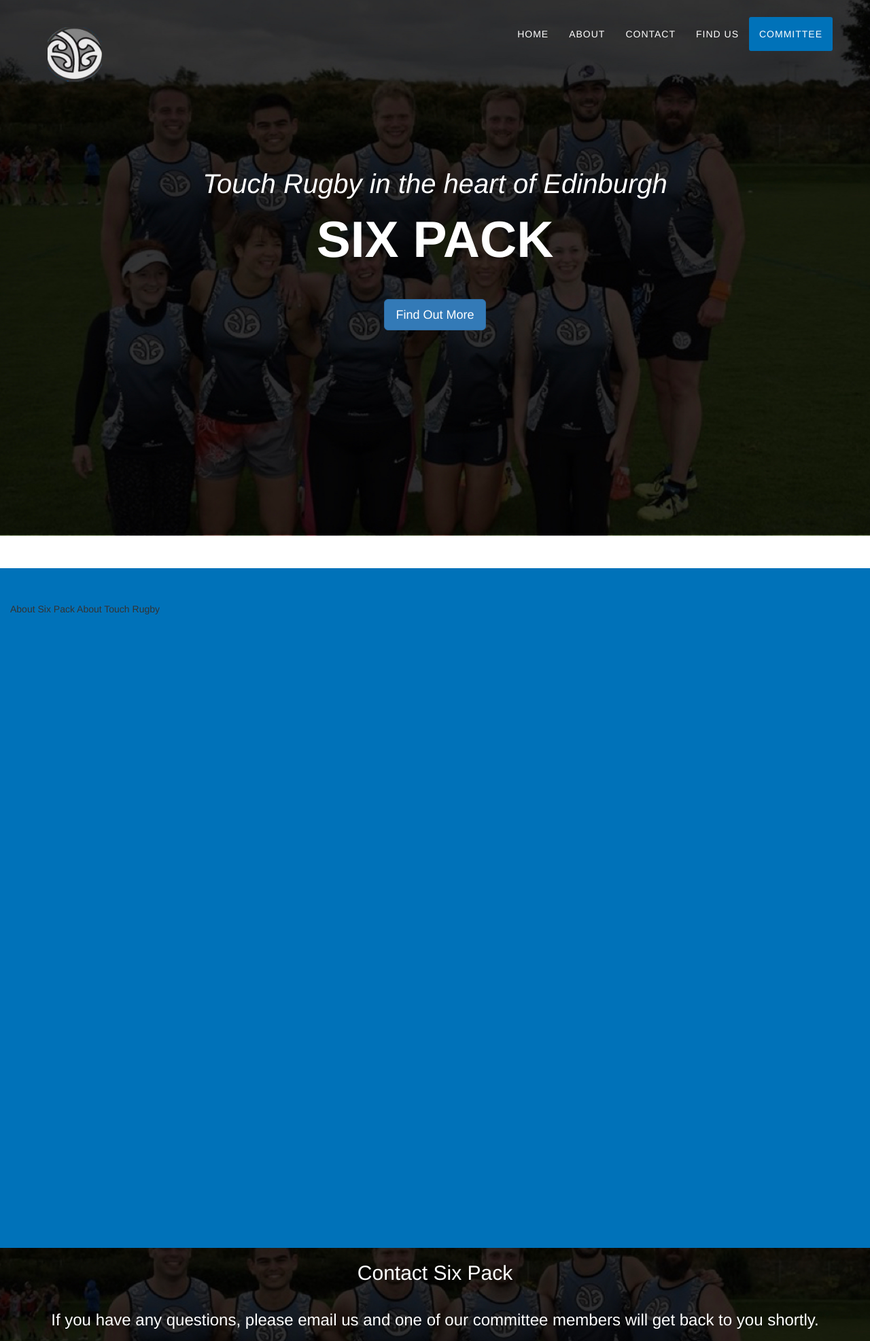
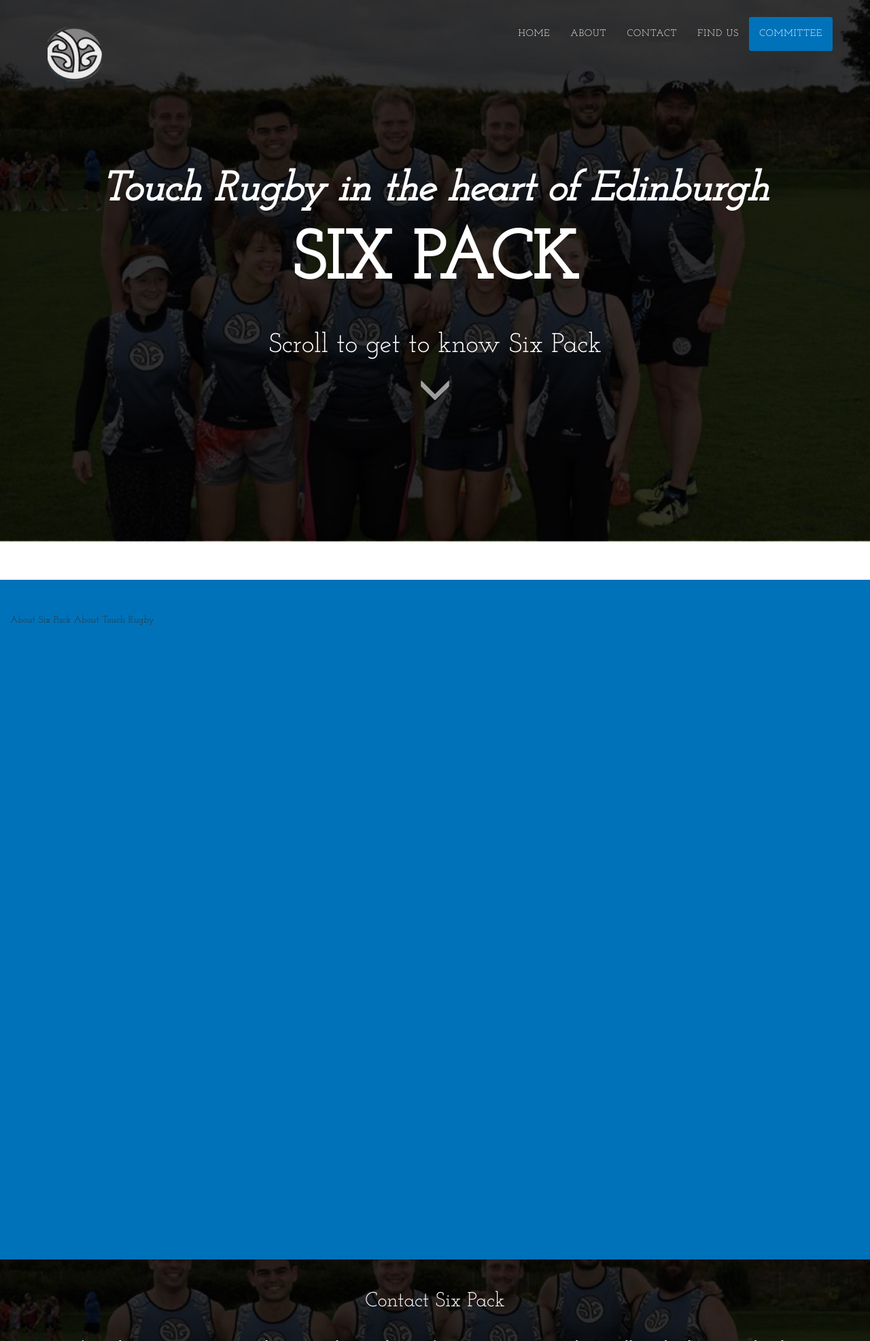
Before and after one commit to jwalkins/six_pack_touch, a PHP site: page / in a window 1280 px wide. Shown: the top 1973 px of the page at 68% size. Run offline with PHP 8.4, Linux system fonts and the light colour scheme; some libraries are stand-ins or nearby versions.

Commit message:
Fonts and Headers
- Added Google Fonts
- Removed header button and added flashing arrows

```diff
--- a/css/sytlesheet.css
+++ b/css/sytlesheet.css
@@ -1,17 +1,30 @@
 /*-------------------------------------
 [Master Stylesheet]
 
-  1. Navbar
-  2. Back to top arrow
-  3. Header
-  4. About
-  5. Contact Us
-  6. Find Us
-  7. Committee
+  1. Body Styles
+  2. Navbar
+  3. Back to top arrow
+  4. Header
+  5. About
+  6. Contact Us
+  7. Find Us
+  8. Committee
 -------------------------------------/*
 
 /* ==============================================
-  1. Navbar Styles
+  1. Body Styles - P, H1, H2 etc
+================================================*/
+
+body {
+  font-family: 'Josefin Slab', serif;
+}
+
+/* ==============================================
+  1. Body Styles - P, H1, H2 etc - END
+================================================*/
+
+/* ==============================================
+  2. Navbar Styles
 ================================================*/
 
 .navbar-custom {
@@ -22,7 +35,6 @@
 .navbar-custom .navbar-toggle {
   background-color: #0072b9;
   border: none;
-  font-family: "Montserrat", "Helvetica Neue", Helvetica, Arial, sans-serif;
   text-transform: uppercase;
   color: white;
   font-size: 12px;
@@ -38,7 +50,6 @@
 }
 
 .navbar-custom .nav li a {
-  font-family: "Montserrat", "Helvetica Neue", Helvetica, Arial, sans-serif;
   text-transform: uppercase;
   font-weight: 400;
   letter-spacing: 1px;
@@ -140,7 +151,11 @@
 }
 
 /* ==============================================
- 2. Back to top arrow
+ 2. Navbar Styles - END
+================================================*/
+
+/* ==============================================
+ 3. Back to top arrow
 ================================================*/
 
 /*Back to top CSS - remember JQuery too*/
@@ -198,11 +213,11 @@
 }
 
 /* ==============================================
-  2. Back to top arrow END
+  3. Back to top arrow END
 ================================================*/
 
 /* ==============================================
-  3. Header
+  4. Header
 ================================================*/
 header {
   background-image: url('../images/cover.jpeg');
@@ -221,16 +236,14 @@ header .intro-text {
   padding-bottom: 150px;
 }
 header .intro-text .intro-lead-in {
-  font-family: "Droid Serif", "Helvetica Neue", Helvetica, Arial, sans-serif;
   font-style: italic;
   font-size: 22px;
   line-height: 22px;
   margin-bottom: 25px;
 }
 header .intro-text .intro-heading {
-  font-family: "Montserrat", "Helvetica Neue", Helvetica, Arial, sans-serif;
   text-transform: uppercase;
-  font-weight: 700;
+  font-weight: 900;
   font-size: 50px;
   line-height: 50px;
   margin-bottom: 25px;
@@ -242,32 +255,92 @@ header .intro-text .intro-heading {
   }
   header .intro-text {
     padding-top: 100px;
-    padding-bottom: 200px;
+    padding-bottom: 100px;
   }
   header .intro-text .intro-lead-in {
-    font-family: "Droid Serif", "Helvetica Neue", Helvetica, Arial, sans-serif;
     font-style: italic;
-    font-size: 40px;
-    line-height: 40px;
+    font-size: 60px;
+    line-height: 60px;
     margin-bottom: 25px;
+    font-weight: 900;
   }
   header .intro-text .intro-heading {
-    font-family: "Montserrat", "Helvetica Neue", Helvetica, Arial, sans-serif;
-    text-transform: uppercase;
-    font-weight: 700;
-    font-size: 75px;
-    line-height: 75px;
-    margin-bottom: 50px;
+    font-weight: 800;
+    font-size: 100px;
+    line-height: 100px;
   }
 
 }
 
+header p {
+padding-top: 20px;
+font-size: 40px;
+}
+
+header span.glyphicon{
+  font-size: 50px;
+}
+
+header a,
+header a:hover,
+header a:active,
+header a:visited {
+  color: #FFFFFF;
+}
+
+@media (max-width: 768px) {
+    header p {
+    padding-top: 10px;
+    font-size: 30px;
+  }
+
+  header span.glyphicon{
+    font-size: 30px;
+  }
+}
+
+
+
+.blink {
+    -webkit-animation-name: blinker;
+    -webkit-animation-duration: 3s;
+    -webkit-animation-timing-function: linear;
+    -webkit-animation-iteration-count: infinite;
+
+    -moz-animation-name: blinker;
+    -moz-animation-duration: 3s;
+    -moz-animation-timing-function: linear;
+    -moz-animation-iteration-count: infinite;
+
+    animation-name: blinker;
+    animation-duration: 3s;
+    animation-timing-function: linear;
+    animation-iteration-count: infinite;
+}
+
+@-moz-keyframes blinker {
+    0% { opacity: 1.0; }
+    50% { opacity: 0.0; }
+    100% { opacity: 1.0; }
+}
+
+@-webkit-keyframes blinker {
+    0% { opacity: 1.0; }
+    50% { opacity: 0.0; }
+    100% { opacity: 1.0; }
+}
+
+@keyframes blinker {
+    0% { opacity: 1.0; }
+    50% { opacity: 0.0; }
+    100% { opacity: 1.0; }
+}
 /* ==============================================
-  3. Header END
+  4. Header END
 ================================================*/
 
 /* ==============================================
-  4. About
+  5. About
 ================================================*/
 #about {
   height: 1000px;
@@ -275,11 +348,11 @@ header .intro-text .intro-heading {
   padding: 50px 0;
 }
 /* ==============================================
-  4. About END
+  5. About END
 ================================================*/
 
 /* ==============================================
-  5. Contact Us
+  6. Contact Us
 ================================================*/
 
 section#contact {
@@ -291,7 +364,7 @@ section#contact {
   -moz-background-size: cover;
   background-size: cover;
   -o-background-size: cover;
-  padding-bottom: 50px;
+  padding: 25px 0;
 }
 section#contact .section-heading,
 section#contact .section-subheading {
@@ -318,27 +391,22 @@ section#contact .form-control:focus {
   box-shadow: none;
 }
 section#contact ::-webkit-input-placeholder {
-  font-family: "Montserrat", "Helvetica Neue", Helvetica, Arial, sans-serif;
   text-transform: uppercase;
   font-weight: 700;
   color: #222222;
 }
 section#contact :-moz-placeholder {
   /* Firefox 18- */
-  font-family: "Montserrat", "Helvetica Neue", Helvetica, Arial, sans-serif;
-  text-transform: uppercase;
   font-weight: 700;
   color: #222222;
 }
 section#contact ::-moz-placeholder {
   /* Firefox 19+ */
-  font-family: "Montserrat", "Helvetica Neue", Helvetica, Arial, sans-serif;
   text-transform: uppercase;
   font-weight: 700;
   color: #222222;
 }
 section#contact :-ms-input-placeholder {
-  font-family: "Montserrat", "Helvetica Neue", Helvetica, Arial, sans-serif;
   text-transform: uppercase;
   font-weight: 700;
   color: #222222;
@@ -347,21 +415,25 @@ section#contact .text-danger {
   color: #e74c3c;
 }
 
-.btn-msg {
+section#contact .btn {
   background-color: #0072b9;
+  color: #FFFFFF;
 }
 
-.btn-msg:hover {
+section#contact .btn:hover {
   background-color: #FFFFFF;
+  color: #000000
 }
 /* ==============================================
-  5. Contact Us END
+  6. Contact Us END
 ================================================*/
 
 /* ==============================================
-  6. Find Us
+  7. Find Us
 ================================================*/
-
+section#find_us {
+  padding: 20px 0;
+}
 #map-wrapper {
     height: 400px;
 }
@@ -378,13 +450,14 @@ section#contact .text-danger {
 }
 
 /* ==============================================
-  6. Find Us END
+  7. Find Us END
 ================================================*/
 
 /* ==============================================
-  7. Commitee
+  8. Commitee
 ================================================*/
-#commitee {
+section#commitee {
+  padding: 25px 0;
 }
 .team-member {
   text-align: center;
@@ -405,10 +478,10 @@ section#contact .text-danger {
 }
 
 /* ==============================================
-  7. Committee END
+  8. Committee END
 ================================================*/
 
-.test {
+/*.test {
   height: 10000px;
   background-color: #0072b9;
-}
+}*/
--- a/index.html
+++ b/index.html
@@ -18,6 +18,8 @@
     <link rel="stylesheet" href="css/sytlesheet.css">
 
     <script src="js/modernizr.js"></script> <!-- Modernizr -->
+
+    <link href="https://fonts.googleapis.com/css?family=Josefin+Slab" rel="stylesheet">
 
 
 
@@ -74,7 +76,10 @@
             <div class="intro-text">
                 <div class="intro-lead-in">Touch Rugby in the heart of Edinburgh</div>
                 <div class="intro-heading">Six Pack</div>
-                <a href="#services" class="page-scroll btn btn-primary btn-lg">Find Out More</a>
+                <!--<a href="#services" class="page-scroll btn btn-primary btn-lg">Find Out More</a>-->
+                <div><p>Scroll to get to know Six Pack</p>
+                <a class="page-scroll" href="#about"><span class="blink glyphicon glyphicon-menu-down" aria-hidden="true"></span></a>
+                </div>
             </div>
         </div>
     </header>
@@ -136,7 +141,8 @@
         <div class="row">
             <div class="col-lg-12 text-center">
                 <h2 class="section-heading">Find Us - Where we train & play</h2>
-                <h3 class="section-subheading text-muted">Click a marker to find our training and playing locations throughout Edinburgh.</h3>
+                <h2 class="section-subheading text-muted">Click a marker to find our training and playing locations throughout Edinburgh.</h2>
+            <hr>
             </div>
         <hr>
         </div>
@@ -207,9 +213,9 @@
         </div>
     </section>
 
-    <div class="test">
+    <!--<div class="test">
         Test
-    </div>
+    </div>-->
     <a href="#0" class="cd-top">Top</a>
 
 
```
Also changed, not shown: images/team/2.jpg.
